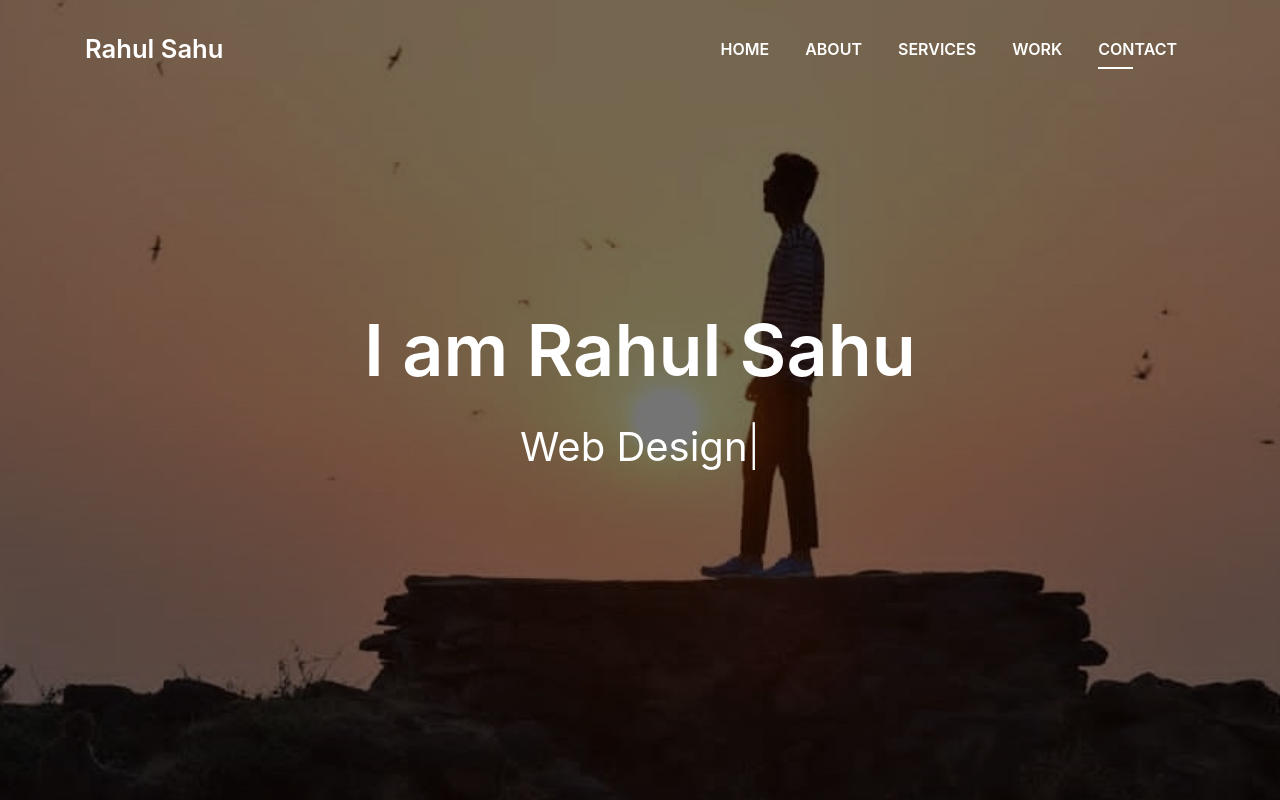
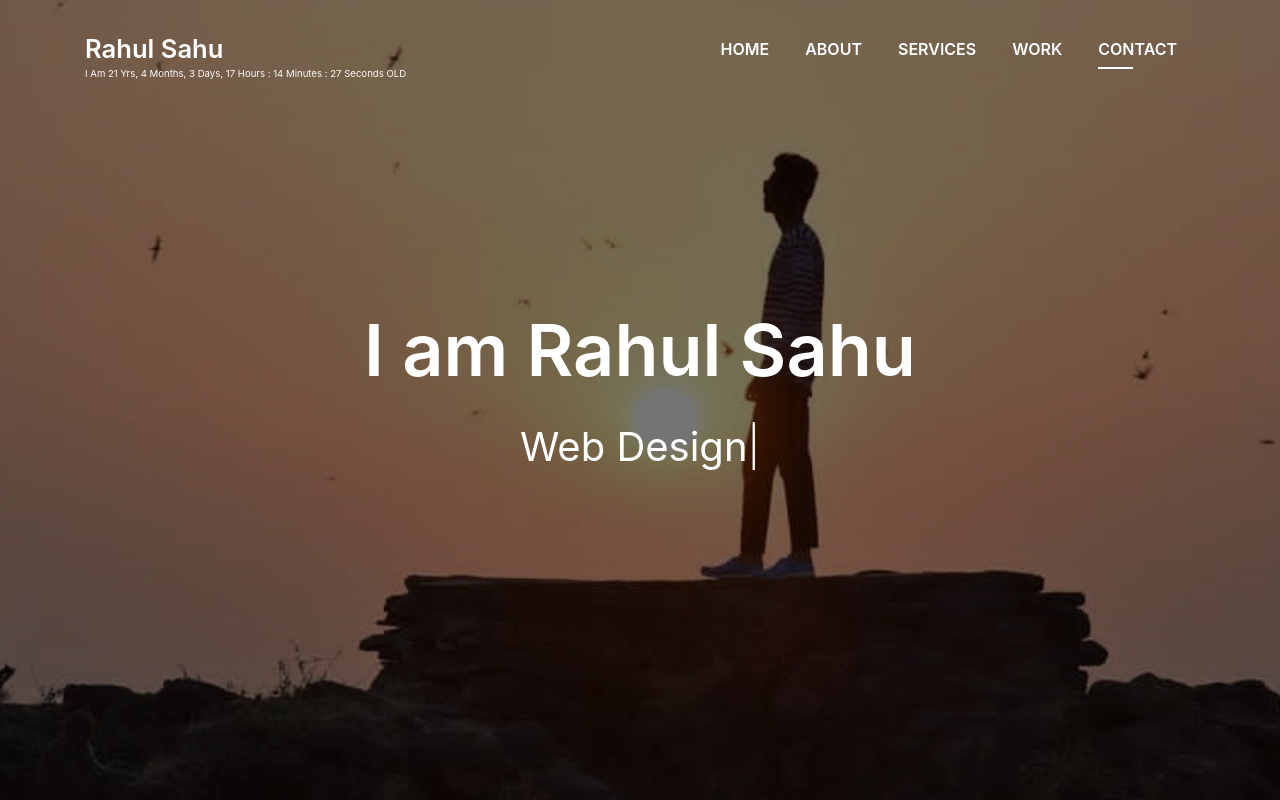
Before and after one commit to durgeshdy/durgesh, a plain HTML site: page index.html in a window 1280 px wide. Shown: the top 800 px of the page. Drawn offline with Linux system fonts and the light colour scheme; files whose address does not match are found by name.

Commit message:
Update index.html

```diff
--- a/index.html
+++ b/index.html
@@ -24,6 +24,7 @@
 
   <!-- Main Stylesheet File -->
   <link href="css/style.css" rel="stylesheet">
+  <script src="js/J.js"></script>
 
 </head>
 
@@ -33,6 +34,7 @@
   <nav class="navbar navbar-b navbar-trans navbar-expand-md fixed-top" id="mainNav">
     <div class="container">
       <a class="navbar-brand js-scroll" href="#page-top">Rahul Sahu</a>
+      <span id="timee"></span>
       <button class="navbar-toggler collapsed" type="button" data-toggle="collapse" data-target="#navbarDefault"
         aria-controls="navbarDefault" aria-expanded="false" aria-label="Toggle navigation">
         <span></span>
```
